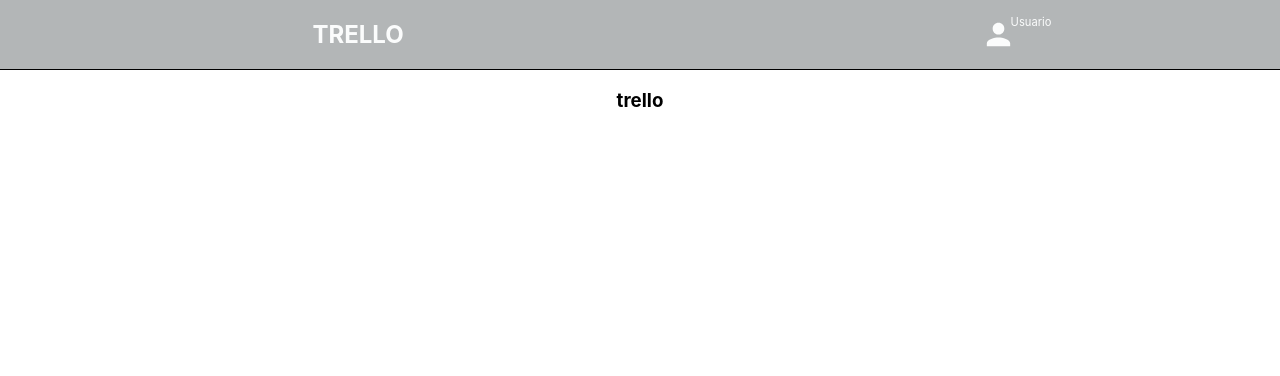
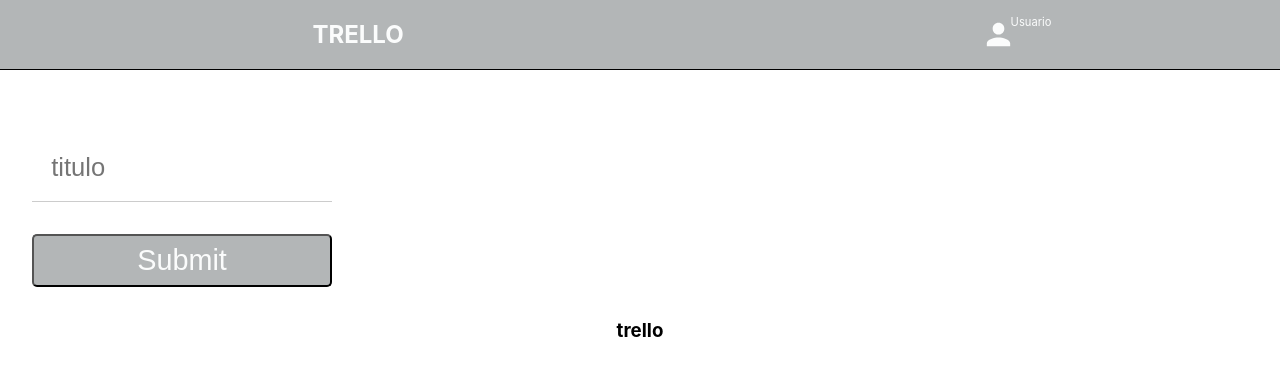
Before and after one commit to tKayZells/trello-clone, a React (Create React App) app: page /app in a window 1280 px wide. Shown: the top 376 px of the page. Built offline with nearby package versions, Linux system fonts and the light colour scheme.

Commit message:
AddTask component terminado

```diff
--- a/src/App.tsx
+++ b/src/App.tsx
@@ -1,11 +1,27 @@
-import React from 'react';
+import React, {useState} from 'react';
 import Navbar from "./components/navbar/Navbar"
 import './App.css';
+import AddComponent from './components/addComponent/AddComponent';
+import {defaultTask} from  "./utils/defaultTask"
 
 function App() {
+  const [taskList, setTasklist] = useState<Array<Todo>>(defaultTask)
+
+  const addTask: AddTask = (newTask: string)=>{
+  console.log(newTask)
+  setTasklist([
+    ...taskList,
+    {
+      titulo: newTask,
+      completed: false
+    }
+  ]);
+  }
+
   return (
     <div className="App">
       <Navbar/>
+      <AddComponent addTask={addTask}/>
       <h3>trello</h3>
     </div>
   );
--- /dev/null
+++ b/src/components/addComponent/AddComponent.styles.tsx
@@ -0,0 +1,32 @@
+import styled from "styled-components"
+
+ const Container = styled.div`
+    display: flex;
+    flex-direction: column;
+    width: 300px;
+    heigh: 300px;
+    margin: 2rem;
+`;
+
+ const Input = styled.input`
+    display: flex;
+    background-color: transparent;
+    border: none;
+    border-bottom: 1px solid #ccc;
+    margin: 2rem 0;
+    color: #000000;
+    font-size: 1.6rem;
+    padding: 1.2rem;
+`;
+
+ const Button = styled.button `
+    color: #FBFCFC;
+    font-size: 1.8rem;
+    text-align: center;
+    background-color: #B3B6B7;
+    padding: 0.5rem;
+    border-radius: 5px;
+    width: 100%;
+`;
+
+export {Container,Input, Button}
--- /dev/null
+++ b/src/components/addComponent/AddComponent.tsx
@@ -0,0 +1,109 @@
+import React, {useState} from 'react'
+import { Form, Formik, useField, Field } from "formik";
+import {Container, Input, Button} from "./AddComponent.styles"
+
+
+
+const CustomInput = ({ label, ...props } : any )=> {
+    const [field, meta] = useField(props);
+    return (
+        <>
+            <Input  id={ props.id || props.name} { ...field } { ...props }/>
+            {
+            meta.touched && meta.error ?
+            <span style={{ fontSize : '0.6rem', color : 'red', textTransform : 'lowercase' }}> { meta.error } </span> :
+             null }
+        </>
+    )
+}
+
+interface FormikValues {
+     titulo: string;
+}
+interface AddTaskProps {
+    addTask: AddTask;
+ }
+
+const AddComponent: React.FC<AddTaskProps> = ({addTask}) => {
+
+const initialValues: FormikValues = {
+    titulo: "",
+}
+
+const submitHandler = (values: any, actions: any)=> {
+    addTask(values.titulo);
+    actions.resetForm()
+}
+
+
+
+return (
+    <Formik
+      initialValues={initialValues}
+      onSubmit={submitHandler}
+    >
+      <Form>
+            <Container>
+                <CustomInput id="titulo" name="titulo" placeholder="titulo" />
+                <Button type="submit">Submit</Button>
+            </Container>
+      </Form>
+    </Formik>
+);
+
+
+}
+
+export default AddComponent
+
+
+// <Container>
+//<Formik
+//initialValues={initialValues}
+//onSubmit={submitHandler}
+//>
+//    <Form>
+//        <Input>
+//            <Field id="titulo" name="titulo" placeholder="titulo" />
+//        </Input>
+//        <Button type="submit" >Submit</Button>
+//    </Form>
+//
+//</Formik>
+//</Container>
+
+   // interface AddComponentProps {
+   //     addtask: AddTask
+   // }
+//
+   //
+
+    //setNewTask(values.titulo);
+        //addtask(newTask);
+        //actions.resetForm()
+       // console.log("hello")
+
+
+    //const initialValues: FormikValues = {
+    //    titulo: "",
+    //}
+
+    //    const [newTask, setNewTask] = useState("");
+
+   // const submitHandler = (values: any, actions: any)=>{
+   //     console.log({ values, actions });
+   //
+   // }
+
+//
+//   return (
+//    <Formik initialValues={initialValues}
+//    onSubmit={submitHandler}
+//    >
+//        <Form>
+//            <Field as={CustomInput} />
+//            <Button type="submit">Add Task</Button>
+//        </Form>
+//    </Formik>
+//
+//)
--- a/src/types.d.ts
+++ b/src/types.d.ts
@@ -0,0 +1 @@
+type AddTask = (newTask: string) => void;
--- /dev/null
+++ b/src/utils/defaultTask.tsx
@@ -0,0 +1,10 @@
+export const defaultTask: Array<Todo> = [
+    {
+        titulo: "trelllo con miguel",
+        completed: false
+    },
+    {
+        titulo: "hablar con jose luis",
+        completed:false
+    },
+];
--- /dev/null
+++ b/src/utils/types.d.ts
@@ -0,0 +1,5 @@
+
+type Todo = {
+    titulo:string;
+    completed: boolean;
+};
```
Also changed, not shown: 1 other file (tests, documents, lock files or other folders).
